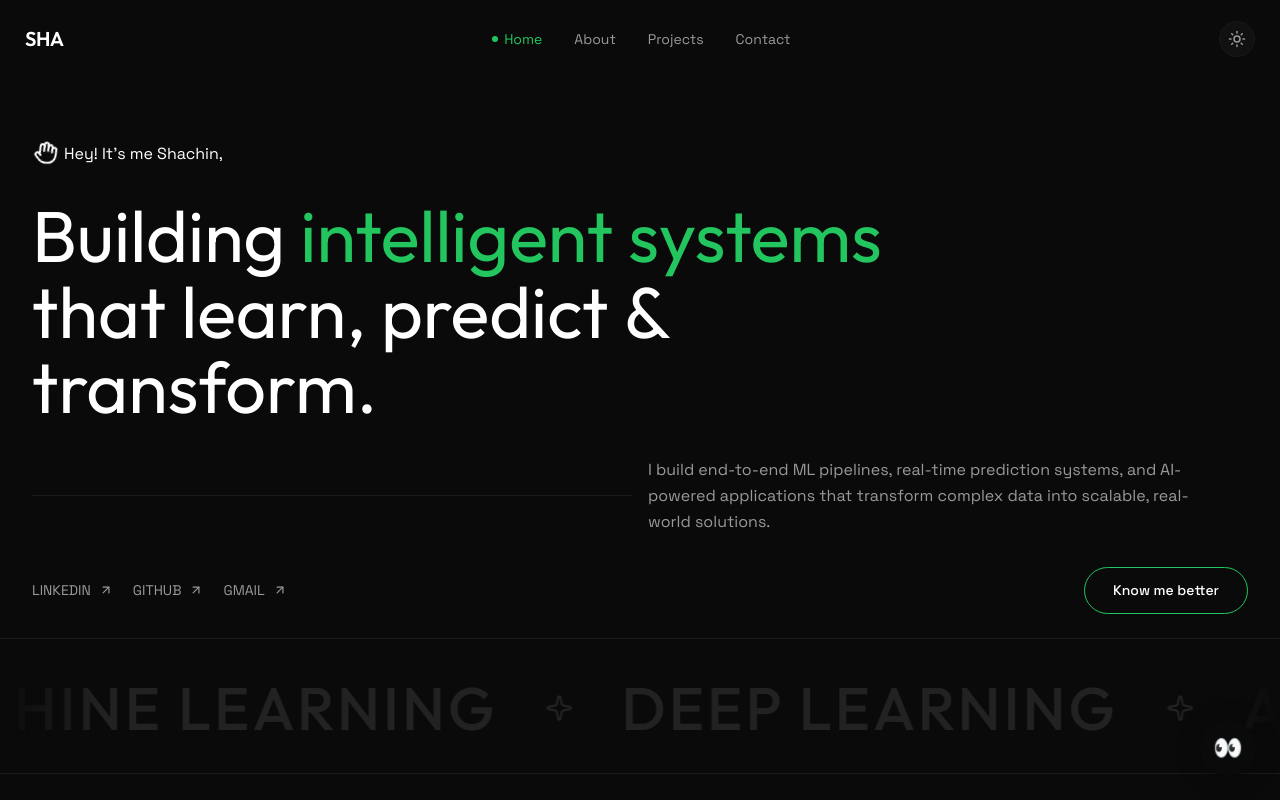
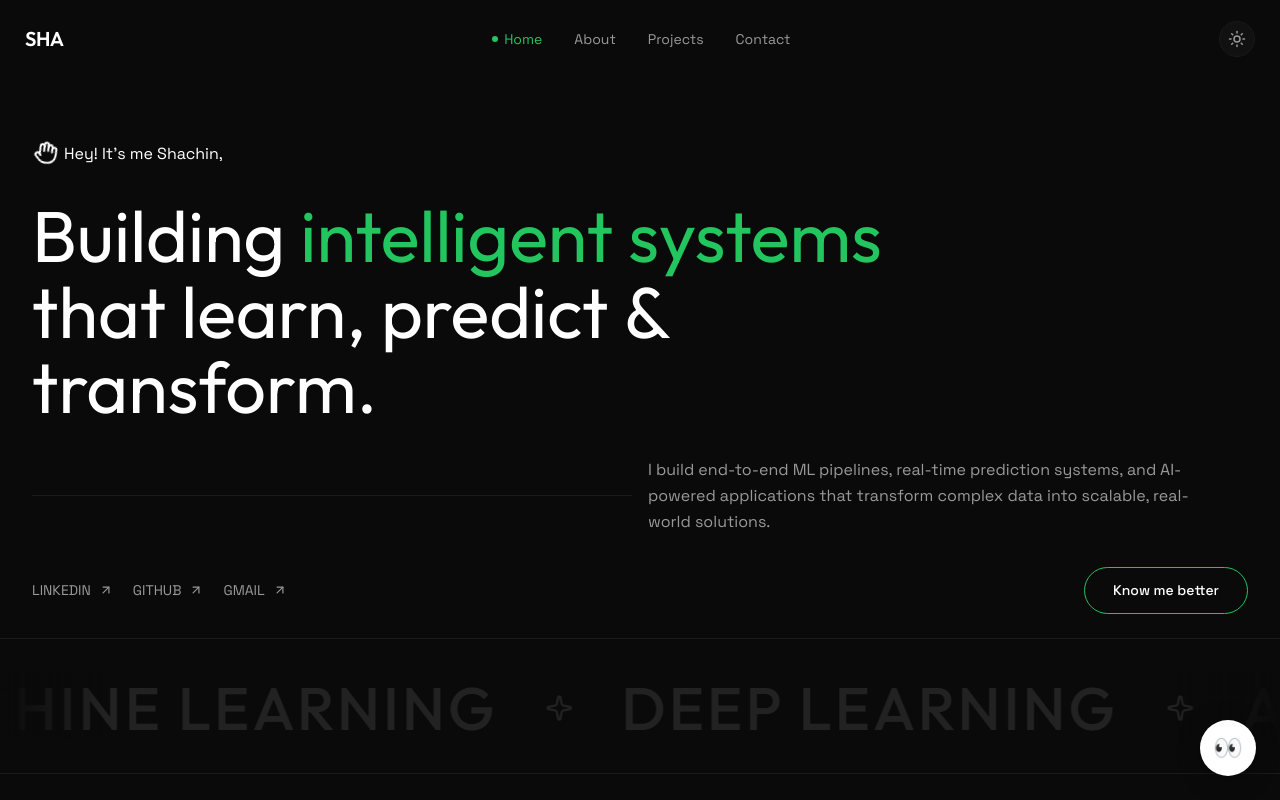
Before and after one commit to Shachin-7/Shachin-portfolio, a Next.js app: page / in a window 1280 px wide. Shown: the top 800 px of the page. Built offline with nearby package versions, Linux system fonts and the light colour scheme.

Commit message:
Update chat assistant FAB background to contrast with page themes

```diff
--- a/src/components/ChatAssistant.css
+++ b/src/components/ChatAssistant.css
@@ -37,7 +37,7 @@
   width: 56px;
   height: 56px;
   border-radius: 50%;
-  background: var(--bg-900);
+  background: var(--text-primary);
   display: flex;
   align-items: center;
   justify-content: center;
```
